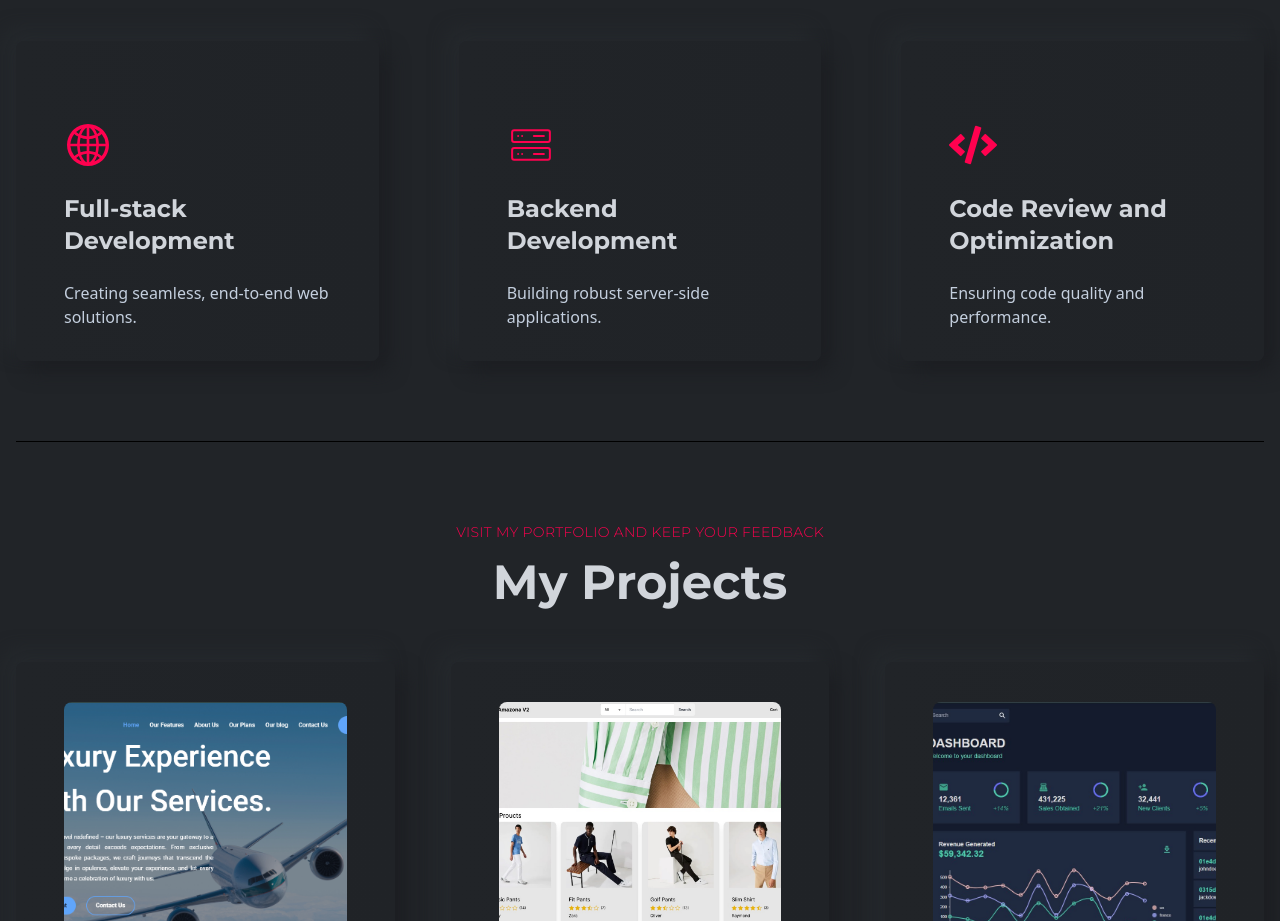
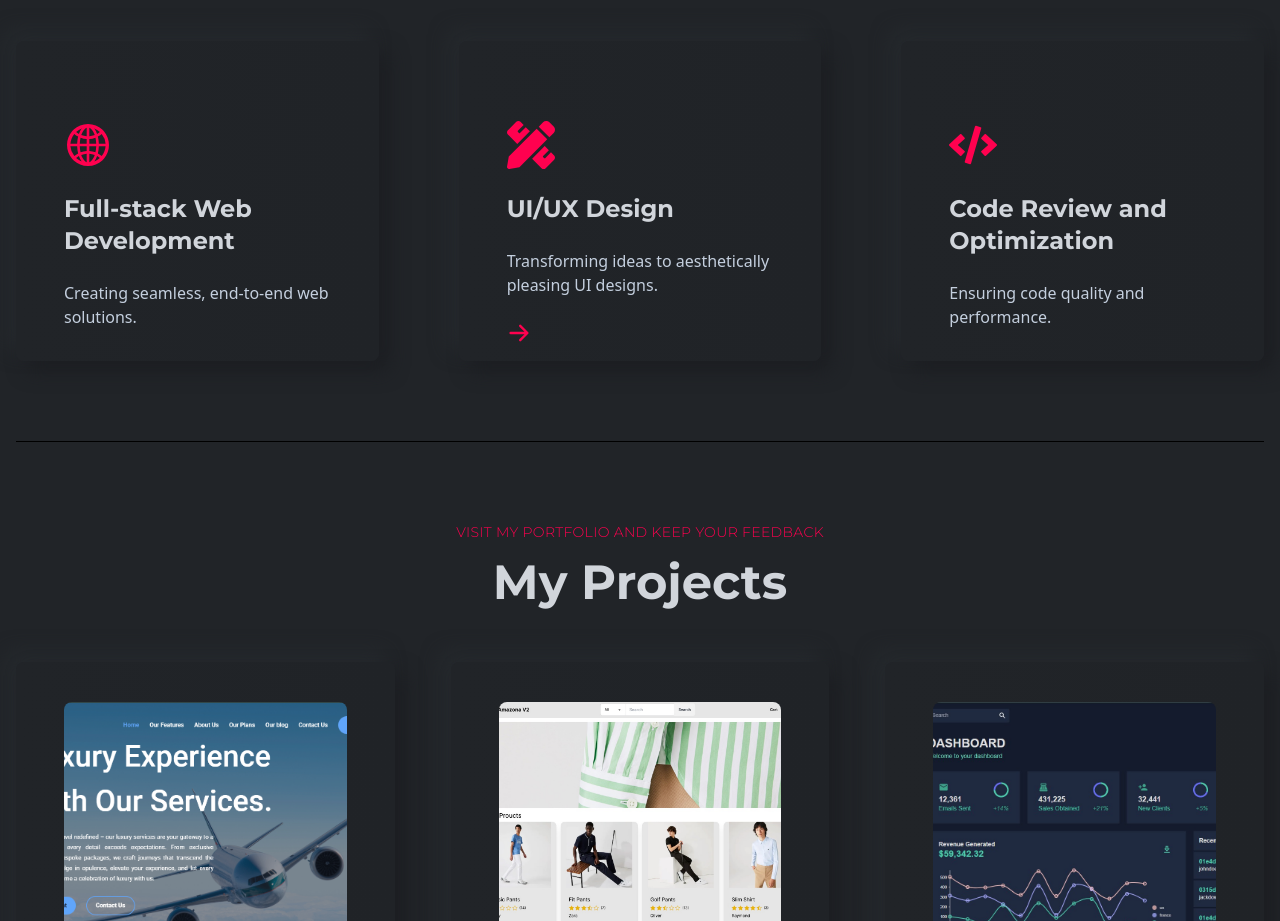
Before and after one commit to paulobidinma/Portfoliowebsite, a React (Create React App) app: page / in a window 1280 px wide. Shown: the part 900-1821 px from the top of the page. Built offline with nearby package versions, Linux system fonts and the light colour scheme.

Commit message:
updated features

```diff
--- a/src/components/features/Features.js
+++ b/src/components/features/Features.js
@@ -1,7 +1,7 @@
 import React from 'react'
 import { AiOutlineGlobal } from "react-icons/ai";
-import { FaCode} from "react-icons/fa";
-import { CiServer} from "react-icons/ci";
+import { FaCode,FaPencilRuler} from "react-icons/fa";
+// import { CiServer} from "react-icons/ci";
 import Title from '../layouts/Title';
 import Card from './Card';
 
@@ -14,14 +14,14 @@ const Features = () => {
       <Title title="Features" des="What I Do" />
       <div className="grid grid-cols-1 md:grid-cols-2 xl:grid-cols-3 gap-6 xl:gap-20">
         <Card
-          title="Full-stack Development"
+          title="Full-stack Web Development"
           des="Creating seamless, end-to-end web solutions."
           icon={<AiOutlineGlobal />}
         />
         <Card
-          title="Backend Development"
-          des="Building robust server-side applications."
-          icon={<CiServer/>}
+          title="UI/UX Design"
+          des="Transforming ideas to aesthetically pleasing UI designs."
+          icon={<FaPencilRuler/>}
         />
         <Card
           title="Code Review and Optimization"
```
